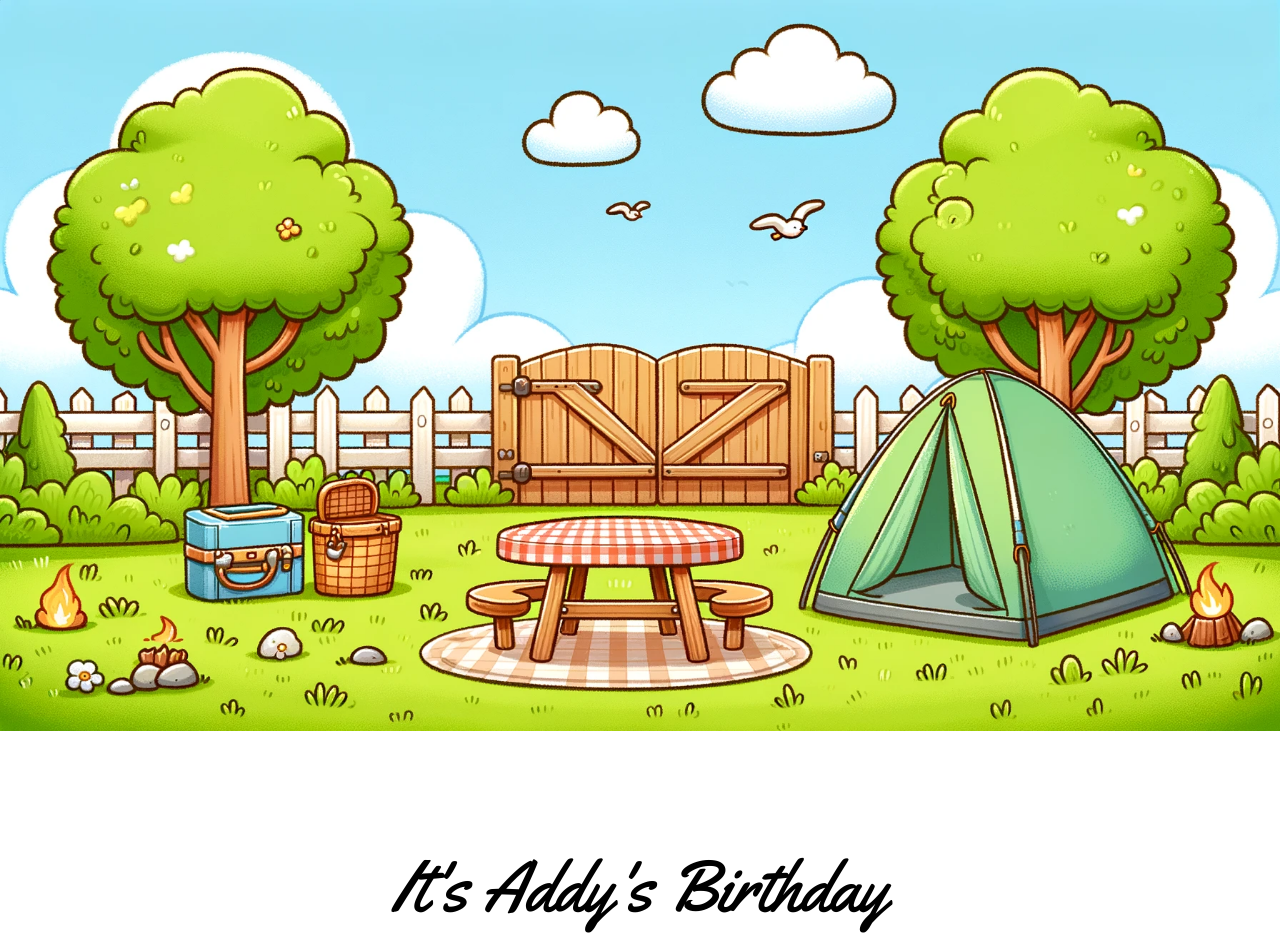
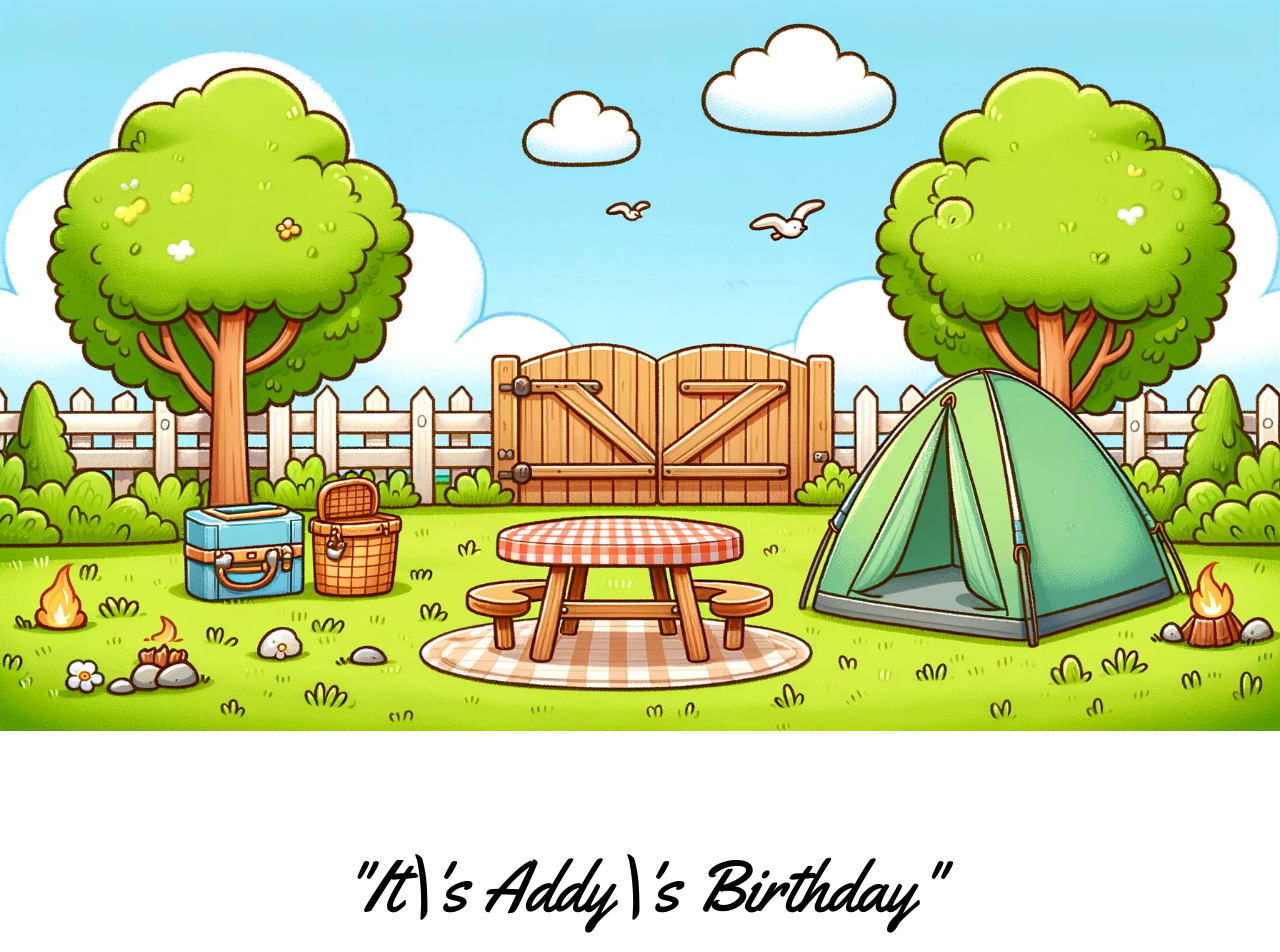
Before and after one commit to rgrunau/addys-birthday, a Next.js app: page / in a window 1280 px wide. Shown: the top 952 px of the page. Built offline with nearby package versions, Linux system fonts and the light colour scheme.

Commit message:
fix escape chars

```diff
--- a/app/page.tsx
+++ b/app/page.tsx
@@ -12,7 +12,7 @@ export default function Home() {
       </section>
       <section className="z-10 flex flex-col py-24 w-[960px]">
         <div className="my-2 py-4">
-          <h1 className="text-black text-center text-7xl">It's Addy's Birthday</h1>
+          <h1 className="text-black text-center text-7xl">"It\'s Addy\'s Birthday"</h1>
         </div>
         <div className="my-2 py-4">
           <p className="text-black text-center text-3xl">Enter Your Email and click the RSVP button</p>
```
